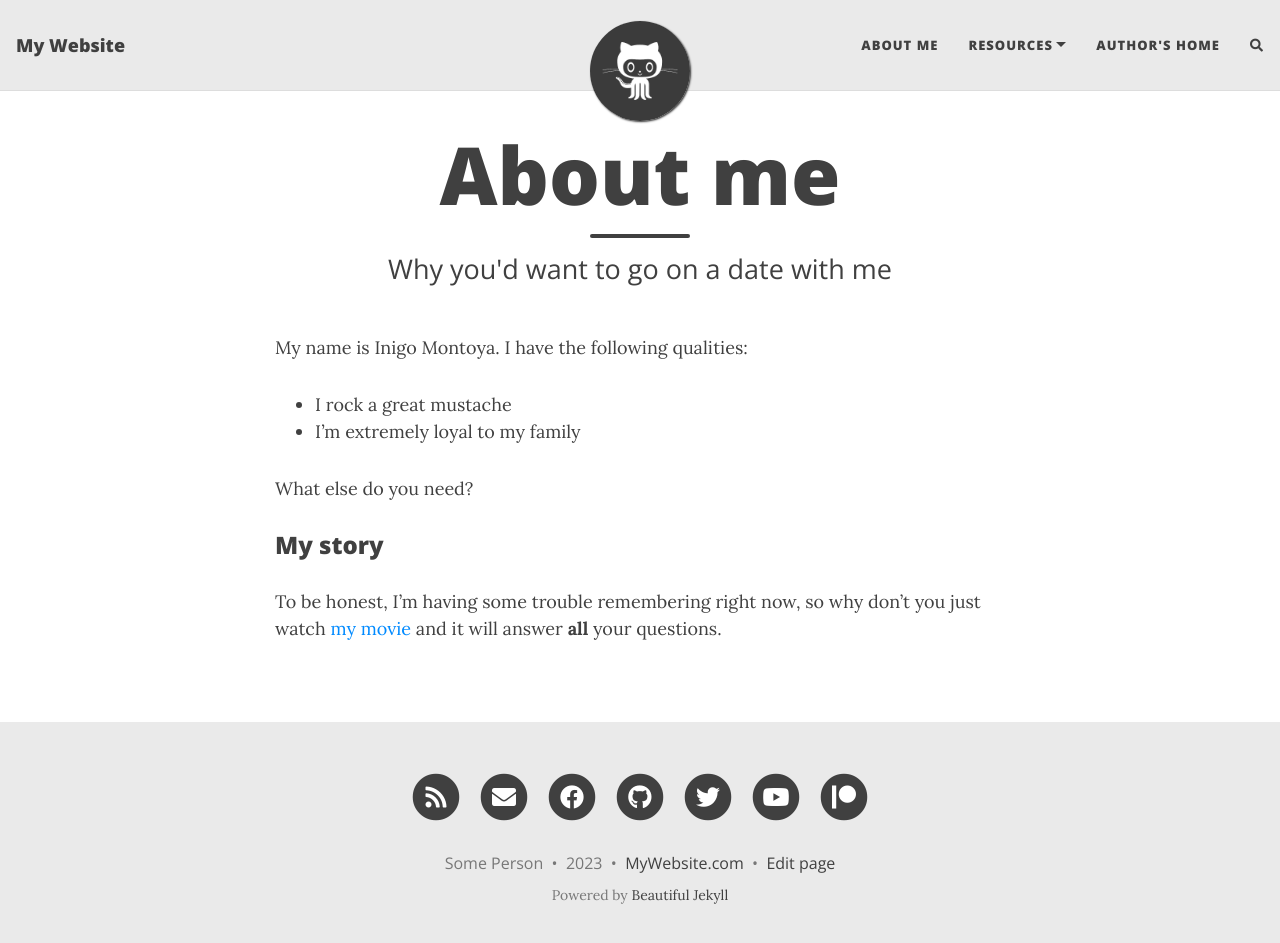
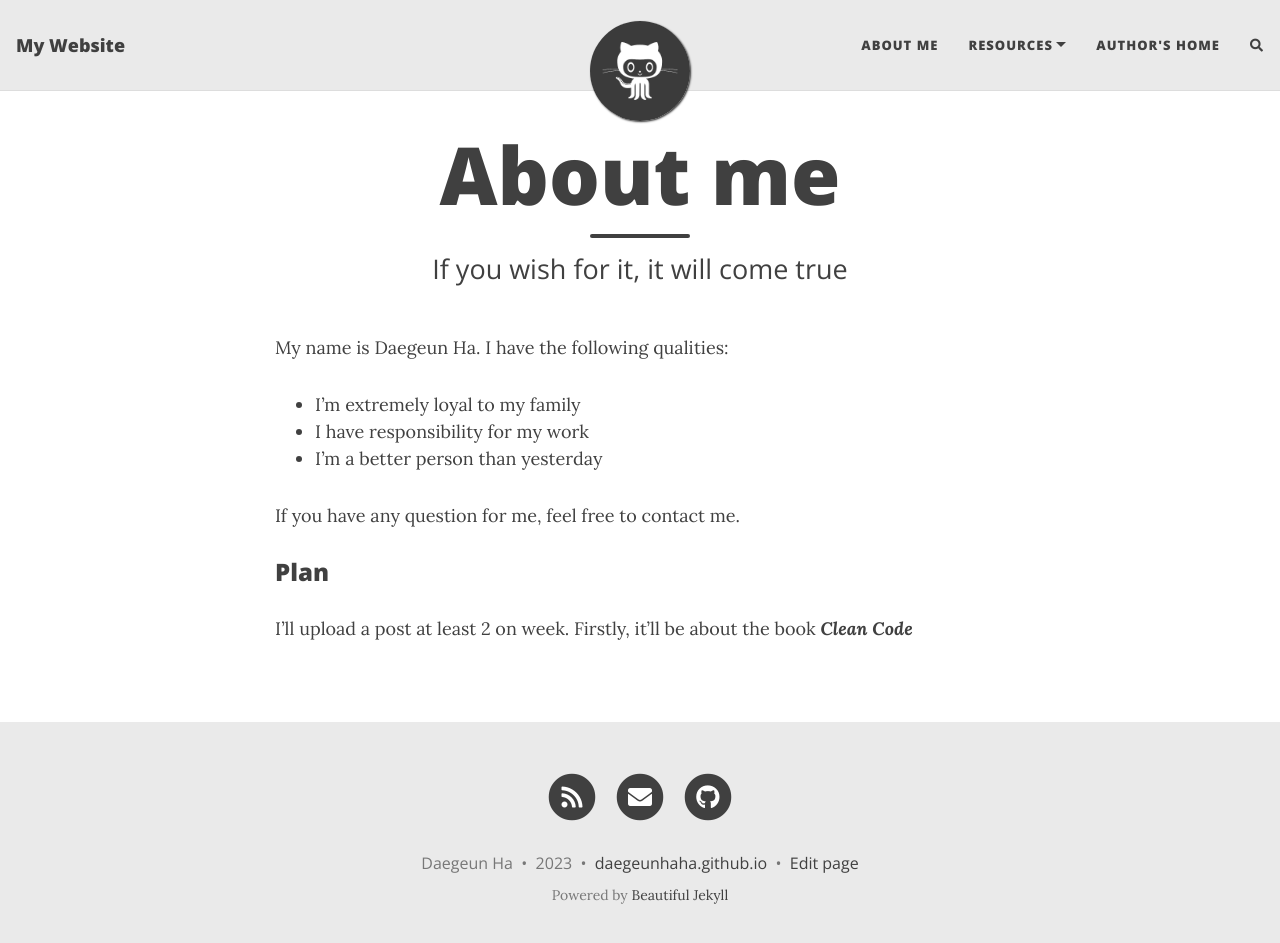
Before and after one commit to daegeunhaha/daegeunhaha.github.io, a Jekyll site: the page built from aboutme.md, in a window 1280 px wide and 956 px high. Shown: the top 943 px of the window. Built offline with Jekyll 4.4.1, drawn with Linux system fonts in a browser that asks for light colours; nearby versions of some CDN libraries; comment, search, counter and statistics services are not loaded.

Commit message:
Change personal things

```diff
--- a/_config.yml
+++ b/_config.yml
@@ -13,7 +13,7 @@
 title: My Website
 
 # Your name to show in the footer
-author: Some Person
+author: Daegeun Ha
 
 ###############################################
 # --- List of links in the navigation bar --- #
@@ -22,9 +22,8 @@ author: Some Person
 navbar-links:
   About Me: "aboutme"
   Resources:
-    - Beautiful Jekyll: "https://beautifuljekyll.com"
-    - Learn markdown: "https://www.markdowntutorial.com/"
-  Author's home: "https://deanattali.com"
+    - Github: "https://github.com/daegeunhaha"
+  Author's home: "https://github.com/daegeunhaha"
 
 ################
 # --- Logo --- #
@@ -49,13 +48,13 @@ round-avatar: true
 # Select the social network links that you want to show in the footer.
 # Uncomment the links you want to show and add your information to each one.
 social-network-links:
-  email: "someone@example.com"
+  email: "daegeunhaha@gmail.com"
   rss: true  # remove this line if you don't want to show an RSS link at the bottom
-  facebook: deanattali
-  github: daattali
-  twitter: daattali
-  patreon: DeanAttali
-  youtube: c/daattali
+#  facebook: deanattali
+  github: daegeunhaha
+#  twitter: daattali
+#  patreon: DeanAttali
+#  youtube: c/daattali
 #  medium: yourname
 #  reddit: yourname
 #  linkedin: daattali
@@ -87,14 +86,14 @@ rss-description: This website is a virtual proof that I'm awesome
 
 # Select which social network share links to show in posts
 share-links-active:
-  twitter: true
-  facebook: true
+  twitter: false
+  facebook: false
   linkedin: true
   vk: false
 
 # How to display the link to your website in the footer
 # Remove this if you don't want a link in the footer
-url-pretty: "MyWebsite.com"
+url-pretty: "daegeunhaha.github.io"
 
 # Excerpt word length - Truncate the excerpt of each post on the feed page to the specified number of words
 excerpt_length: 50
@@ -247,7 +246,7 @@ date_format: "%B %-d, %Y"
 #################################################################################
 
 # Output options (more information on Jekyll's site)
-timezone: "America/Toronto"
+timezone: "Asia/Seoul"
 markdown: kramdown
 highlighter: rouge
 permalink: /:year-:month-:day-:title/
--- a/aboutme.md
+++ b/aboutme.md
@@ -1,16 +1,19 @@
 ---
 layout: page
 title: About me
-subtitle: Why you'd want to go on a date with me
+subtitle: If you wish for it, it will come true
 ---
 
-My name is Inigo Montoya. I have the following qualities:
+My name is Daegeun Ha. I have the following qualities:
 
-- I rock a great mustache
-- I'm extremely loyal to my family
 
-What else do you need?
+* I'm extremely loyal to my family
+* I have responsibility for my work
+* I'm a better person than yesterday
 
-### My story
+If you have any question for me, feel free to contact me.
 
-To be honest, I'm having some trouble remembering right now, so why don't you just watch [my movie](https://en.wikipedia.org/wiki/The_Princess_Bride_%28film%29) and it will answer **all** your questions.
+### Plan
+
+I'll upload a post at least 2 on week.
+Firstly, it'll be about the book _**Clean Code**_
```
